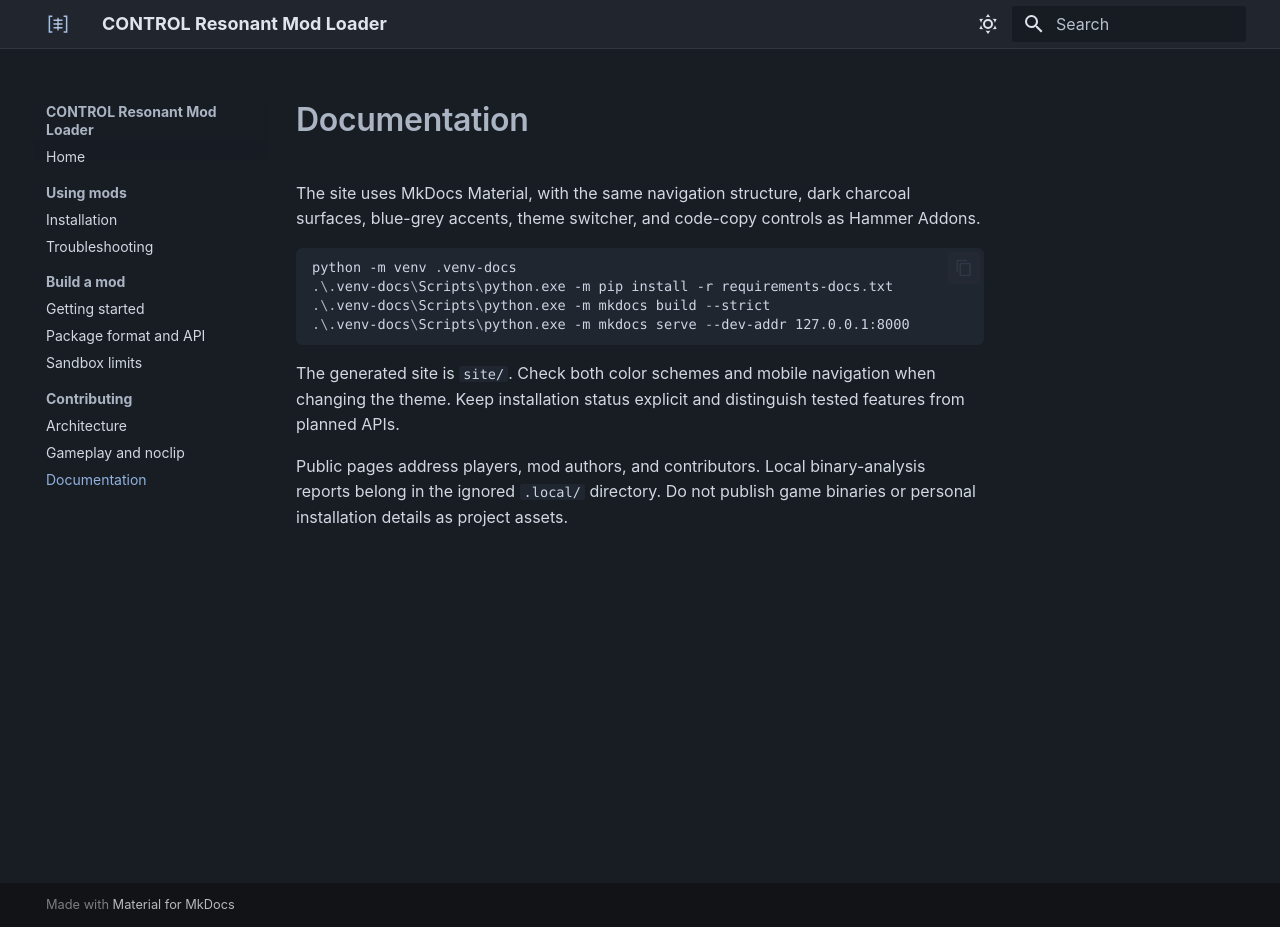
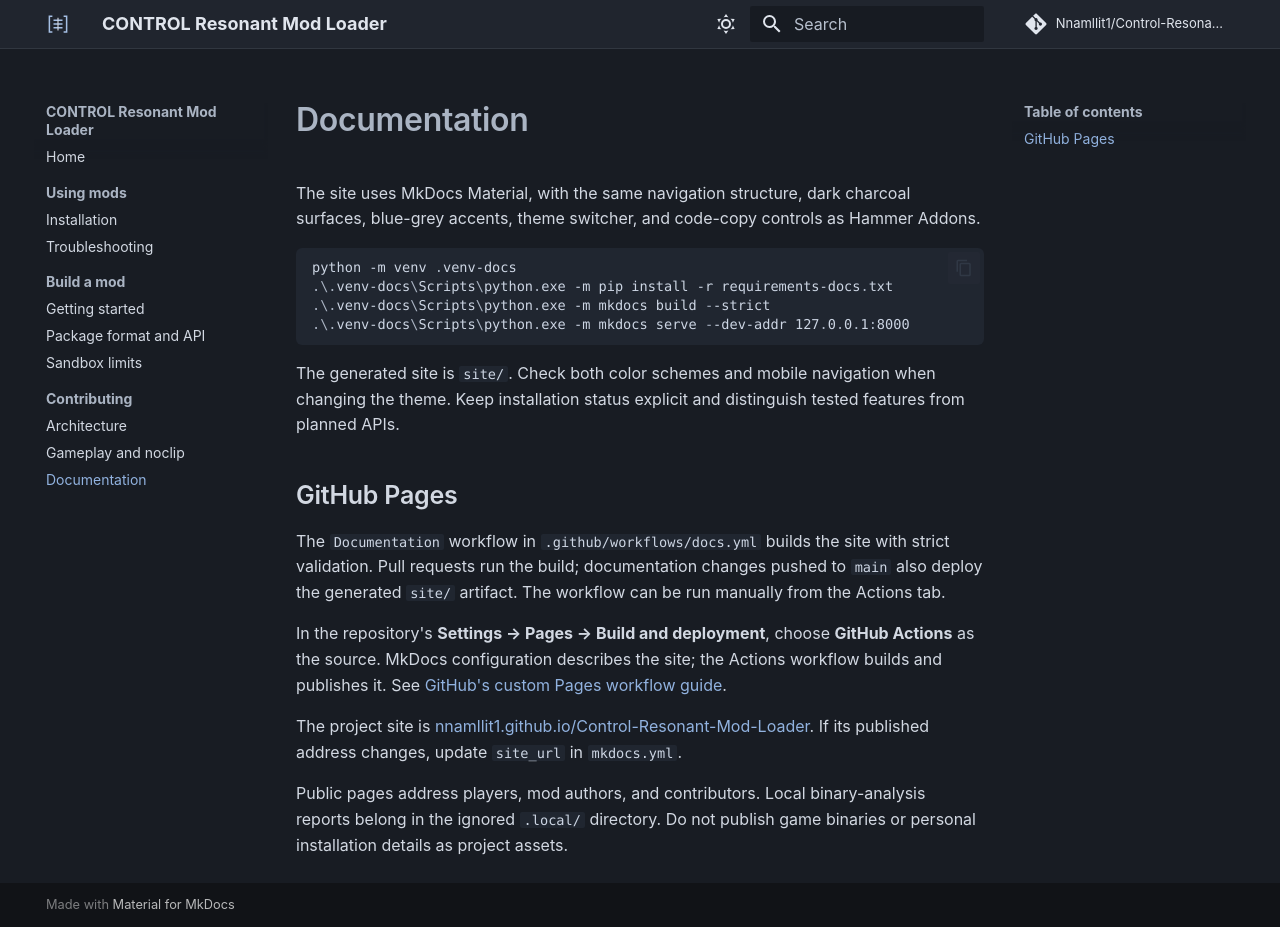
Before and after one commit to Nnamllit1/Control-Resonant-Mod-Loader, an MkDocs documentation site: the page built from docs/documentation.md, in a window 1280 px wide and 927 px high. Built offline with MkDocs 1.6.1 and Material for MkDocs 9.7.7, drawn with Linux system fonts in a browser that asks for light colours; comment, search, counter and statistics services are not loaded.

Commit message:
Add GitHub Actions workflow for documentation build and deployment

```diff
--- a/docs/documentation.md
+++ b/docs/documentation.md
@@ -11,4 +11,12 @@
 
 The generated site is `site/`. Check both color schemes and mobile navigation when changing the theme. Keep installation status explicit and distinguish tested features from planned APIs.
 
+## GitHub Pages
+
+The `Documentation` workflow in `.github/workflows/docs.yml` builds the site with strict validation. Pull requests run the build; documentation changes pushed to `main` also deploy the generated `site/` artifact. The workflow can be run manually from the Actions tab.
+
+In the repository's **Settings → Pages → Build and deployment**, choose **GitHub Actions** as the source. MkDocs configuration describes the site; the Actions workflow builds and publishes it. See [GitHub's custom Pages workflow guide](https://docs.github.com/en/pages/getting-started-with-github-pages/using-custom-workflows-with-github-pages).
+
+The project site is [nnamllit1.github.io/Control-Resonant-Mod-Loader](https://nnamllit1.github.io/Control-Resonant-Mod-Loader/). If its published address changes, update `site_url` in `mkdocs.yml`.
+
 Public pages address players, mod authors, and contributors. Local binary-analysis reports belong in the ignored `.local/` directory. Do not publish game binaries or personal installation details as project assets.
--- a/mkdocs.yml
+++ b/mkdocs.yml
@@ -1,4 +1,8 @@
 site_name: CONTROL Resonant Mod Loader
+site_url: https://nnamllit1.github.io/Control-Resonant-Mod-Loader/
+repo_url: https://github.com/Nnamllit1/Control-Resonant-Mod-Loader
+repo_name: Nnamllit1/Control-Resonant-Mod-Loader
+edit_uri: edit/main/docs/
 site_description: Sandboxed WebAssembly mods for CONTROL Resonant — installation, examples, and SDK reference.
 strict: true
 theme:
```
Also changed, not shown: 1 other file.
